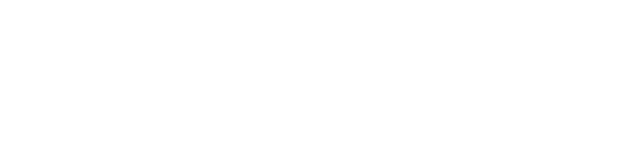
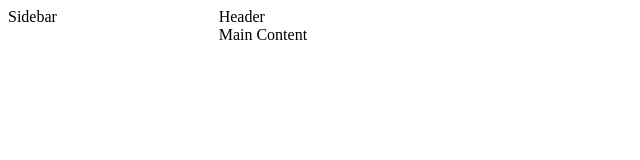
Before and after one commit to hojinchang/admin-dashboard, a plain HTML site: page index.html in a window 1280 px wide. Shown: the whole page, without its empty margins (0-640 px from the left). Drawn offline with Linux system fonts and the light colour scheme.

Commit message:
Add parent grid container
Create grid container for the sidebar, header, and main-content.

```diff
--- a/index.html
+++ b/index.html
@@ -3,9 +3,16 @@
     <head>
         <meta charset="UTF-8">
         <meta name="viewport" content="width=device-width, initial-scale=1.0">
+        <link rel="stylesheet" href="style.css" defer>
         <title>Admin</title>
     </head>
     <body>
+        <div class="grid-container">
+            <div class="sidebar">Sidebar</div>
+            <div class="header">Header</div>
+            <div class="main-content">Main Content</div>
+
+        </div>
 
     </body>
 </html>
--- a/style.css
+++ b/style.css
@@ -0,0 +1,19 @@
+.grid-container {
+    display: grid;
+    grid-template: 1fr 5fr / 1fr 5fr;
+}
+
+.sidebar {
+    grid-column: 1 / 2;
+    grid-row: 1 / 3;
+}
+
+.header {
+    grid-column: 2 / 3;
+    grid-row: 1 / 2;
+}
+
+.main-content {
+    grid-column: 2 / 3;
+    grid-row: 2 / 3;
+}
```
